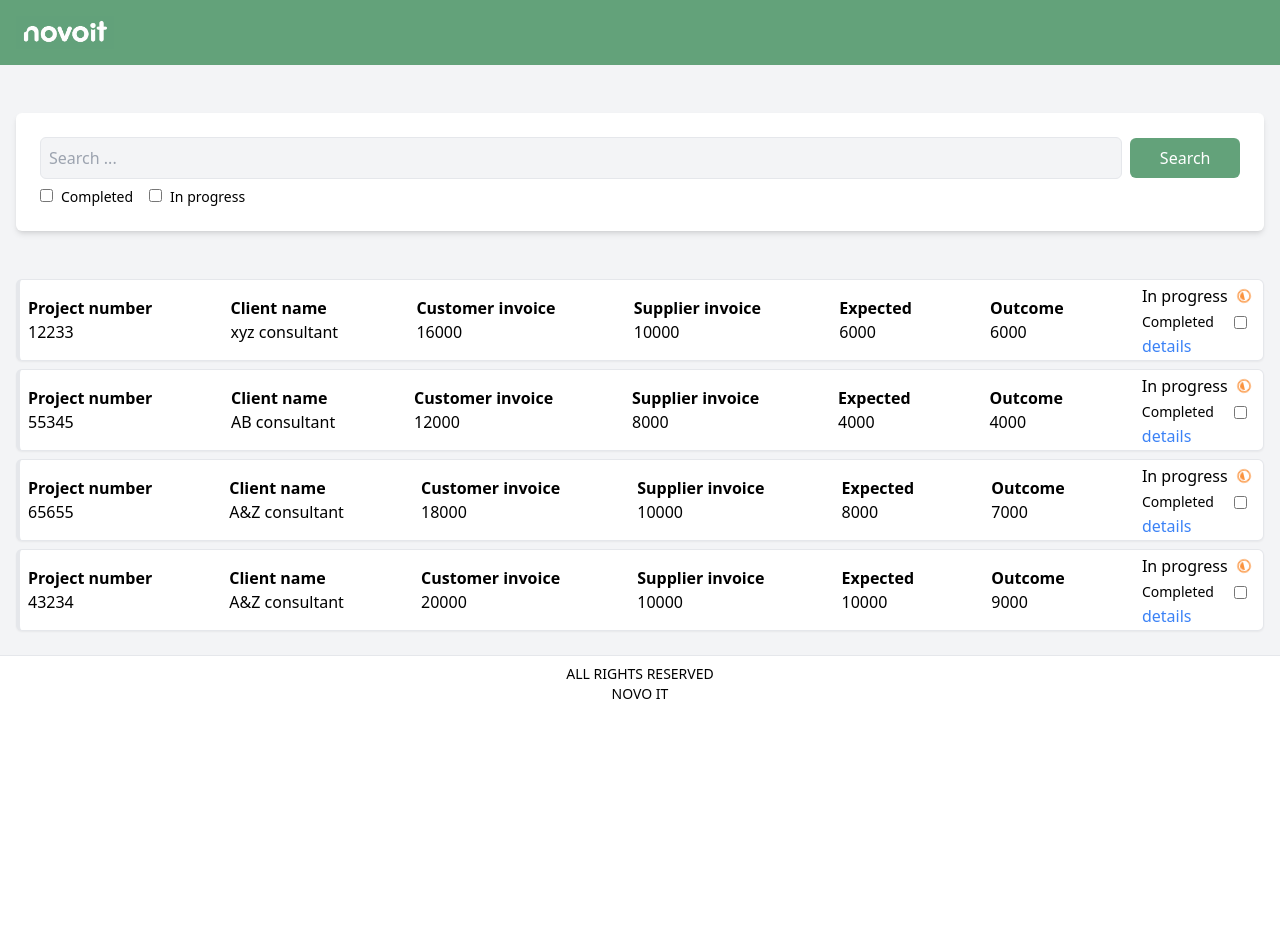
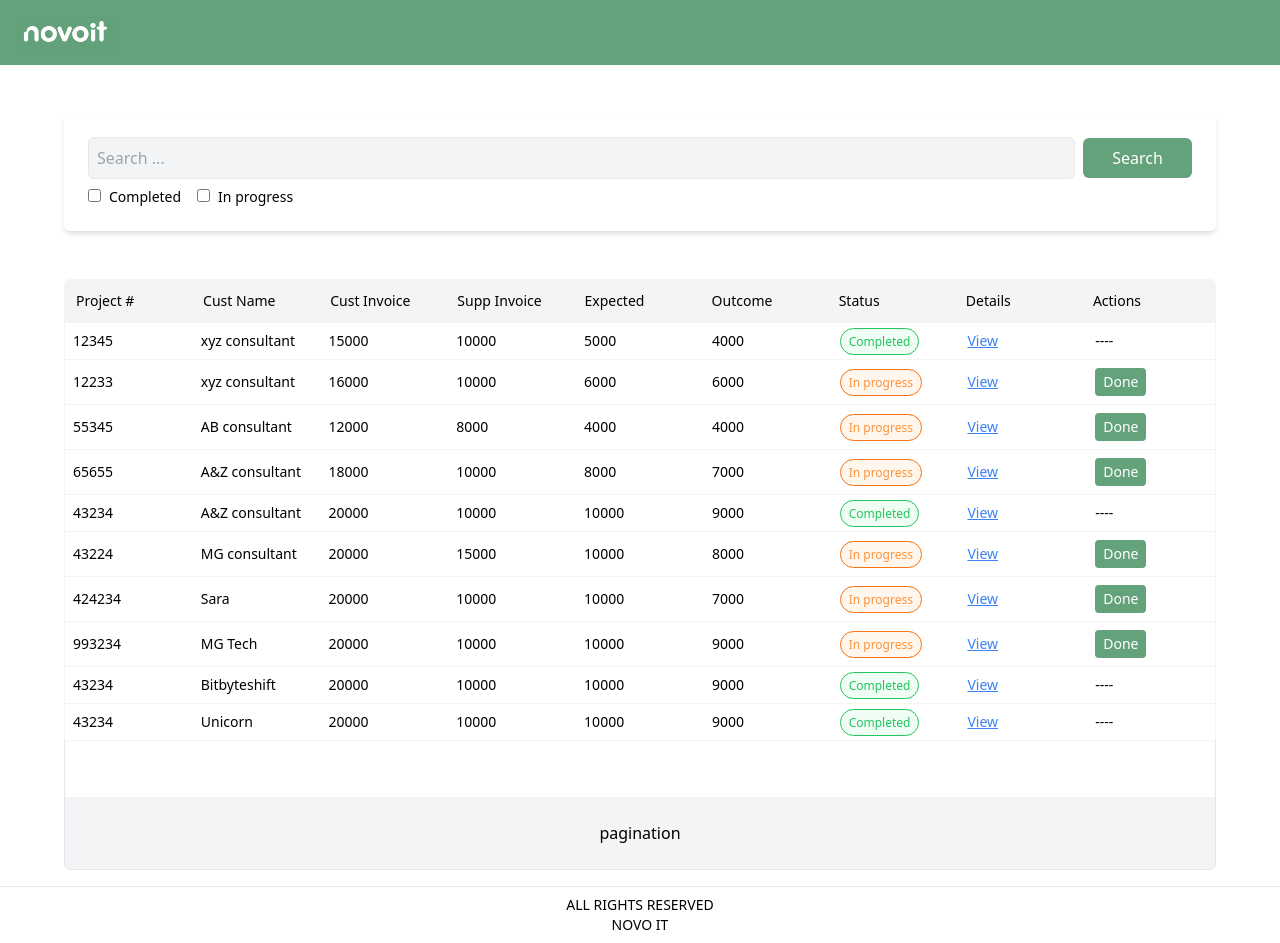
Before and after one commit to MuhammadUsmanMushtaq/project_list, a React (Vite) app: page / in a window 1280 px wide. Before the commit the page ends 800 px from the top, so only its background shows below. Built offline with nearby package versions, Linux system fonts and the light colour scheme.

Commit message:
update-ux

```diff
--- /dev/null
+++ b/src/assets/old.jsx
@@ -0,0 +1,74 @@
+import React from 'react';
+import { Link } from 'react-router-dom';
+import { Search } from '../components/Search';
+import { RiProgress4Line, RiProgress8Line } from 'react-icons/ri';
+
+const Projects = ({ projects }) => {
+  const filterData = projects.filter((item) => item.status === 'In progress');
+  console.log(filterData);
+  return (
+    <div className='bg-gray-100 p-4'>
+      <Search />
+      {filterData.map((project) => (
+        <div className=' justify-between p-2 border-[1px] shadow-sm border-l-4 border-gray-200 rounded-md mb-2 flex items-center bg-white  hover:border-[#63a27a] '>
+          <div className=' flex flex-col  text-left'>
+            <p className='  font-semibold'>Project number</p>
+            <p className=''>{project.projectNumber}</p>
+          </div>
+          <div className='flex flex-col  text-left'>
+            <p className=' font-semibold'>Client name</p>
+            <p className=''>{project.clientName}</p>
+          </div>
+          <div className='flex flex-col  text-left'>
+            <p className=' font-semibold'>Customer invoice</p>
+            <p className=''>{project.customerInvoice}</p>
+          </div>
+          <div className='flex flex-col  text-left'>
+            <p className=' font-semibold'>Supplier invoice</p>
+            <p className=''>{project.supplierInvoice}</p>
+          </div>
+          <div className='flex flex-col text-left'>
+            <p className=' font-semibold'>Expected</p>
+            <p className=''>{project.expected}</p>
+          </div>
+          <div className='flex flex-col text-left'>
+            <p className=' font-semibold'>Outcome</p>
+            <p className=''>{project.outcome}</p>
+          </div>
+          <div className='flex  flex-col leading-3 text-left'>
+            <div className='flex items-center gap-2'>
+              <p className='text-sm'>{project.status}</p>
+              <p>
+                {project.status === 'Completed' ? (
+                  <RiProgress8Line className=' text-green-600' />
+                ) : (
+                  <RiProgress4Line className='animate-spin text-orange-400' />
+                )}
+              </p>
+            </div>
+            {project.status === 'Completed' ? (
+              <label className='flex text-sm gap-5 items-center selection:leading-3 text-left'>
+                In progress
+                <input type='checkbox' className='mr-2' />
+              </label>
+            ) : (
+              <label className='flex text-sm gap-3 items-center selection:leading-3 text-left'>
+                Completed
+                <input type='checkbox' className='mr-2' />
+              </label>
+            )}
+            <Link
+              to={`/projects/${project.id}`}
+              key={project.id}
+              className='text-blue-500 text-sm'
+            >
+              details
+            </Link>
+          </div>
+        </div>
+      ))}
+    </div>
+  );
+};
+
+export default Projects;
--- a/src/components/Layout.jsx
+++ b/src/components/Layout.jsx
@@ -5,7 +5,7 @@ const Layout = ({ children }) => {
   return (
     <>
       <Header />
-      <main className='w-[1280px] '>{children}</main>
+      <main className='p-4 '>{children}</main>
       <footer className='flex flex-col text-sm text-center border-t p-2 '>
         <span>ALL RIGHTS RESERVED</span>
         <span>NOVO IT</span>
--- /dev/null
+++ b/src/components/Pagination.jsx
@@ -0,0 +1,65 @@
+import React from 'react';
+
+const Pagination = ({ currentPage, totalPages, onPageChange }) => {
+  const pageNumbers = [];
+
+  for (let i = 1; i <= totalPages; i++) {
+    pageNumbers.push(i);
+  }
+
+  return (
+    <div className='flex justify-center mt-6'>
+      <nav aria-label='Page navigation'>
+        <ul className='inline-flex items-center space-x-2'>
+          {/* Previous Button */}
+          <li>
+            <button
+              onClick={() => onPageChange(currentPage - 1)}
+              className={`px-4 py-2 bg-gray-300 rounded-md ${
+                currentPage === 1
+                  ? 'text-gray-400 cursor-not-allowed'
+                  : 'hover:bg-blue-600 hover:text-white'
+              }`}
+              disabled={currentPage === 1}
+            >
+              Previous
+            </button>
+          </li>
+
+          {/* Page Numbers */}
+          {pageNumbers.map((number) => (
+            <li key={number}>
+              <button
+                onClick={() => onPageChange(number)}
+                className={`px-4 py-2 rounded-md ${
+                  currentPage === number
+                    ? 'bg-blue-600 text-white'
+                    : 'bg-gray-200 hover:bg-blue-600 hover:text-white'
+                }`}
+              >
+                {number}
+              </button>
+            </li>
+          ))}
+
+          {/* Next Button */}
+          <li>
+            <button
+              onClick={() => onPageChange(currentPage + 1)}
+              className={`px-4 py-2 bg-gray-300 rounded-md ${
+                currentPage === totalPages
+                  ? 'text-gray-400 cursor-not-allowed'
+                  : 'hover:bg-blue-600 hover:text-white'
+              }`}
+              disabled={currentPage === totalPages}
+            >
+              Next
+            </button>
+          </li>
+        </ul>
+      </nav>
+    </div>
+  );
+};
+
+export default Pagination;
--- a/src/pages/Projects.jsx
+++ b/src/pages/Projects.jsx
@@ -1,72 +1,65 @@
 import React from 'react';
 import { Link } from 'react-router-dom';
 import { Search } from '../components/Search';
-import { RiProgress4Line, RiProgress8Line } from 'react-icons/ri';
 
 const Projects = ({ projects }) => {
-  const filterData = projects.filter((item) => item.status === 'In progress');
-  console.log(filterData);
   return (
-    <div className='bg-gray-100 p-4'>
+    <div className='max-w-6xl mx-auto bg-whiteshadow-md'>
       <Search />
-      {filterData.map((project) => (
-        <div className=' justify-between p-2 border-[1px] shadow-sm border-l-4 border-gray-200 rounded-md mb-2 flex items-center bg-white  hover:border-[#63a27a] '>
-          <div className=' flex flex-col  text-left'>
-            <p className='  font-semibold'>Project number</p>
-            <p className=''>{project.projectNumber}</p>
-          </div>
-          <div className='flex flex-col  text-left'>
-            <p className=' font-semibold'>Client name</p>
-            <p className=''>{project.clientName}</p>
-          </div>
-          <div className='flex flex-col  text-left'>
-            <p className=' font-semibold'>Customer invoice</p>
-            <p className=''>{project.customerInvoice}</p>
-          </div>
-          <div className='flex flex-col  text-left'>
-            <p className=' font-semibold'>Supplier invoice</p>
-            <p className=''>{project.supplierInvoice}</p>
-          </div>
-          <div className='flex flex-col text-left'>
-            <p className=' font-semibold'>Expected</p>
-            <p className=''>{project.expected}</p>
-          </div>
-          <div className='flex flex-col text-left'>
-            <p className=' font-semibold'>Outcome</p>
-            <p className=''>{project.outcome}</p>
-          </div>
-          <div className='flex gap-2 flex-col leading-3 text-left'>
-            <div className='flex items-center gap-2'>
-              <p>{project.status}</p>
-              <p>
-                {project.status === 'Completed' ? (
-                  <RiProgress8Line className=' text-green-600' />
-                ) : (
-                  <RiProgress4Line className='animate-spin text-orange-400' />
-                )}
-              </p>
+      <div className='grid grid-cols-9 gap-4 bg-gray-100 font-medium p-3 rounded-t-md text-sm '>
+        <div>Project #</div>
+        <div>Cust Name</div>
+        <div>Cust Invoice</div>
+        <div>Supp Invoice</div>
+        <div>Expected</div>
+        <div>Outcome</div>
+        <div>Status</div>
+        <div>Details</div>
+        <div>Actions</div>
+      </div>
+      {projects.map((project) => (
+        <div className='divide-y divide-gray-300 '>
+          <div className='grid grid-cols-9 gap-4 p-2 items-center border-b border-x border-gray-100 hover:bg-gray-50 text-sm '>
+            <div>{project.projectNumber}</div>
+            <div>{project.clientName}</div>
+            <div>{project.customerInvoice}</div>
+            <div>{project.supplierInvoice}</div>
+            <div>{project.expected}</div>
+            <div>{project.outcome}</div>
+            {project.status === 'Completed' ? (
+              <div>
+                <span className='border-green-500 bg-green-50 text-green-500 font-medium border rounded-full px-2 py-1 text-center text-xs'>
+                  {project.status}
+                </span>
+              </div>
+            ) : (
+              <div>
+                <span className='border-orange-500 bg-orange-50 text-orange-400 font-medium border rounded-full px-2 py-1 text-center text-xs'>
+                  {project.status}
+                </span>
+              </div>
+            )}
+
+            <div>
+              <a href='#' className='text-blue-500 underline'>
+                View
+              </a>
             </div>
-            {project.status === 'Completed' ? (
-              <label className='flex text-sm gap-5 items-center selection:leading-3 text-left'>
-                In progress
-                <input type='checkbox' className='mr-2' />
-              </label>
-            ) : (
-              <label className='flex text-sm gap-5 items-center selection:leading-3 text-left'>
-                Completed
-                <input type='checkbox' className='mr-2' />
-              </label>
-            )}
-            <Link
-              to={`/projects/${project.id}`}
-              key={project.id}
-              className='text-blue-500'
-            >
-              details
-            </Link>
+            <div>
+              {project.status === 'Completed' ? (
+                <span>----</span>
+              ) : (
+                <button className='px-2 py-1 bg-[#63a27a] text-white rounded'>
+                  Done
+                </button>
+              )}
+            </div>
           </div>
         </div>
       ))}
+      <div className='border-x border-b rounded-b-md pt-8'>
+        <div className='text-center mt-6 p-6 bg-gray-100'>pagination</div>
+      </div>
     </div>
   );
 };
--- a/src/projects.json
+++ b/src/projects.json
@@ -52,6 +52,61 @@
     "supplierInvoice": 10000,
     "expected": 10000,
     "outcome": 9000,
+    "status": "Completed"
+  },
+  {
+    "id": 6,
+    "projectName": "Cloud services",
+    "projectNumber": 43224,
+    "clientName": "MG consultant",
+    "customerInvoice": 20000,
+    "supplierInvoice": 15000,
+    "expected": 10000,
+    "outcome": 8000,
     "status": "In progress"
+  },
+  {
+    "id": 7,
+    "projectName": "Web Hosting",
+    "projectNumber": 424234,
+    "clientName": "Sara",
+    "customerInvoice": 20000,
+    "supplierInvoice": 10000,
+    "expected": 10000,
+    "outcome": 7000,
+    "status": "In progress"
+  },
+  {
+    "id": 8,
+    "projectName": "Server Installation",
+    "projectNumber": 993234,
+    "clientName": "MG Tech",
+    "customerInvoice": 20000,
+    "supplierInvoice": 10000,
+    "expected": 10000,
+    "outcome": 9000,
+    "status": "In progress"
+  },
+  {
+    "id": 9,
+    "projectName": "AI ",
+    "projectNumber": 43234,
+    "clientName": "Bitbyteshift",
+    "customerInvoice": 20000,
+    "supplierInvoice": 10000,
+    "expected": 10000,
+    "outcome": 9000,
+    "status": "Completed"
+  },
+  {
+    "id": 10,
+    "projectName": "Cloud Storage",
+    "projectNumber": 43234,
+    "clientName": "Unicorn",
+    "customerInvoice": 20000,
+    "supplierInvoice": 10000,
+    "expected": 10000,
+    "outcome": 9000,
+    "status": "Completed"
   }
 ]
```
